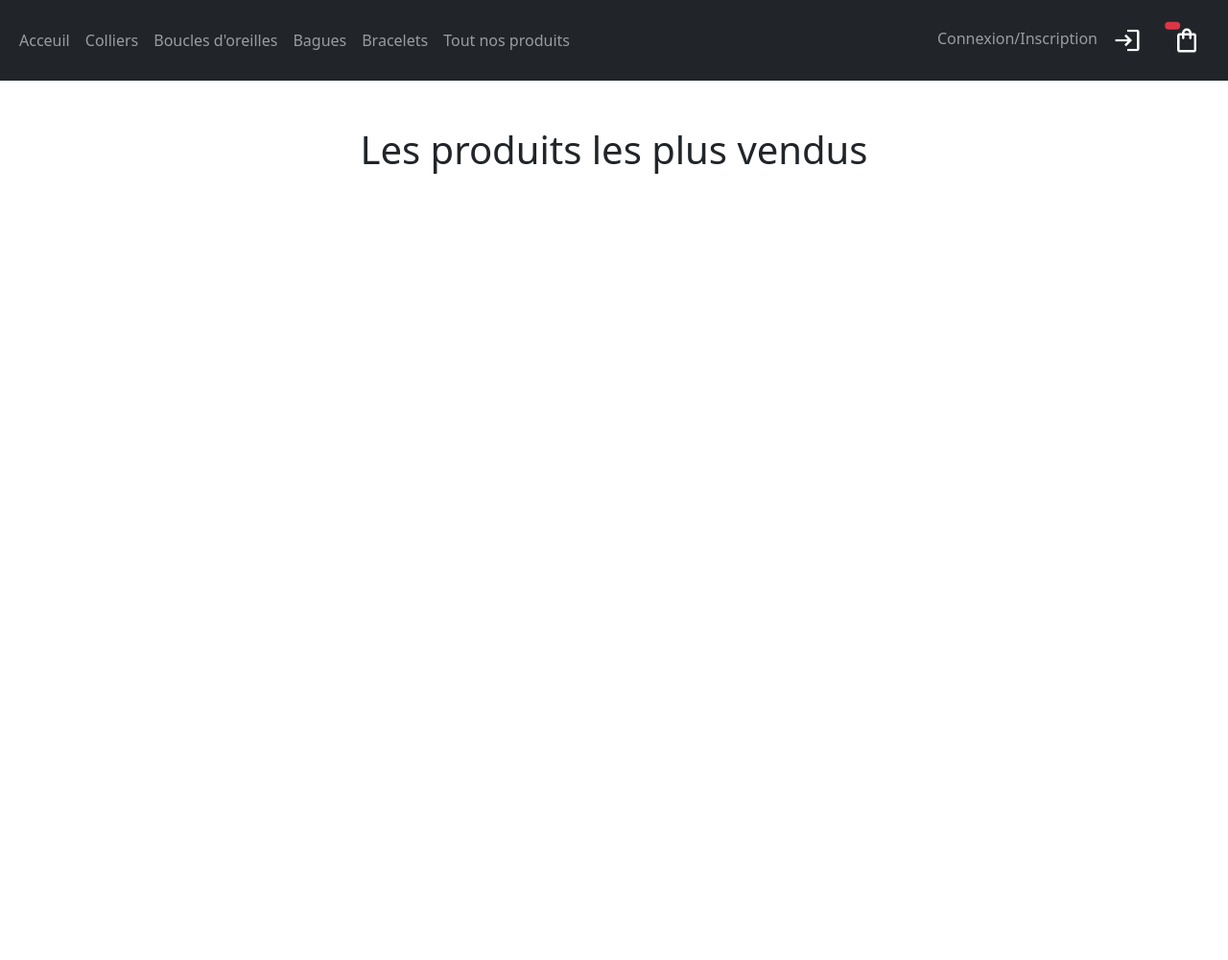
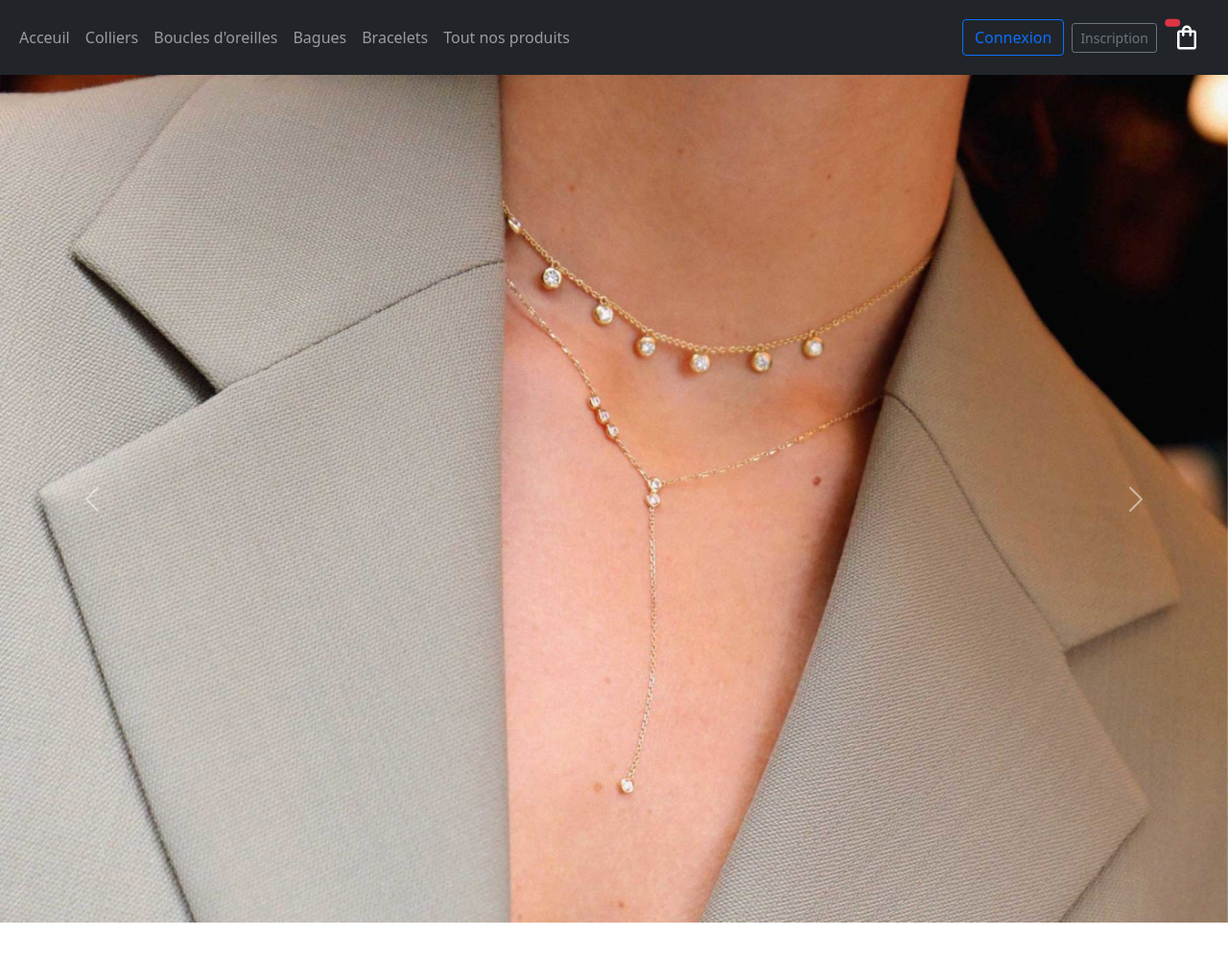
Before and after one commit to kteyssere/SymfonyMyShop, a Symfony app: template templates/homepage/index.html.twig in a window 1280 px wide. Shown: the top 1000 px of the page at 96% size. Run offline with Twig, Linux system fonts and the light colour scheme; the template is opened without the code that fills it, so the values that code supplies are empty; some libraries are stand-ins or nearby versions.

Commit message:
Changement CSS

```diff
--- a/public/css/style.css
+++ b/public/css/style.css
@@ -241,3 +241,67 @@ h1{
     height: 525px;
     width: 525px;
 }
+
+.carousel .carousel-item {
+max-height: calc(100vh - 100px); /* 100px to match whatever offsets you might need for headers etc */
+
+}
+
+.carousel-item{
+-webkit-transform-style: preserve-3d;
+-moz-transform-style: preserve-3d;
+transform-style: preserve-3d;
+}
+
+
+
+.carousel-caption{
+top: 50%;
+transform: translateY(-50%);
+bottom: initial;
+}
+
+ .cntr {
+    position: relative;
+
+  }
+
+  .image {
+    opacity: 1;
+    display: block;
+    width: 100%;
+    height: auto;
+    transition: .5s ease;
+    backface-visibility: hidden;
+  }
+
+  .middle {
+    transition: .5s ease;
+    opacity: 0;
+    position: absolute;
+    top: 50%;
+    left: 50%;
+    transform: translate(-50%, -50%);
+    -ms-transform: translate(-50%, -50%);
+    text-align: center;
+  }
+
+  .cntr:hover .image {
+    opacity: 0.3;
+  }
+
+  .cntr:hover .middle {
+    opacity: 1;
+  }
+
+  .link {
+    background-color: #393f3d;
+    color: white;
+    font-size: 16px;
+    padding: 16px 32px;
+  }
+
+  .link:hover{
+    background-color: white;
+    color: #393f3d;
+  }
--- a/src/Form/UserType.php
+++ b/src/Form/UserType.php
@@ -4,6 +4,7 @@ namespace App\Form;
 
 use App\Entity\User;
 use Symfony\Component\Form\AbstractType;
+use Symfony\Component\Form\Extension\Core\Type\EmailType;
 use Symfony\Component\Form\Extension\Core\Type\PasswordType;
 use Symfony\Component\Form\FormBuilderInterface;
 use Symfony\Component\OptionsResolver\OptionsResolver;
@@ -16,7 +17,7 @@ class UserType extends AbstractType
             ->add('name')
             ->add('password', PasswordType::class)
             ->add('address')
-            ->add('mail')
+            ->add('mail', EmailType::class)
             //->add('roles')
             //->add('last_login')
         ;
--- a/templates/base.html.twig
+++ b/templates/base.html.twig
@@ -26,7 +26,7 @@
 
     {% block menu %}
 
-        <nav class="navbar navbar-expand-lg navbar-dark bg-dark mb-5">
+        <nav class="navbar navbar-expand-lg navbar-dark bg-dark">
             <div class="container-fluid">
                 <button class="navbar-toggler" type="button" data-bs-toggle="collapse" data-bs-target="#navbarText" aria-controls="navbarText" aria-expanded="false" aria-label="Toggle navigation">
                     <span class="navbar-toggler-icon"></span>
@@ -58,32 +58,16 @@
                             <img src="{{ asset('whiteaccount.png') }}" alt="bag" class="img-bag"/>
                         </a>
                     </span>
-                        <span class="navbar-text" style="padding-top: 20px">
-                        <p>Déconnexion</p>
+                    <span class="navbar-text" style="padding-top: 20px">
+                    <a class="btn btn-sm btn-outline-secondary" href="{{ path('logout') }}" role="button">Déconnexion</a>
                     </span>
-                        <span class="navbar-text" >
 
-                        <a class="nav-link" href="{{ path('logout') }}">
-                            <img src="{{ asset('logout.png') }}" alt="bag" class="img-bag"/>
-                        </a>
-                    </span>
                     {% else %}
-                    <span class="navbar-text" style="padding-top: 20px">
-                        <p>Connexion/Inscription</p>
-                    </span>
-                    <span class="navbar-text" >
-                        <a class="nav-link" href="{{ path('login') }}" >
-                            <img src="{{ asset('login.png') }}" alt="bag" class="img-bag"/>
-                        </a>
-                    </span>
-{% endif %}
-{#                    <span class="navbar-text">
-                        <a class="nav-link" href="{{ path('shopping_cart_index') }}">
-                            <img src="{{ asset('whitebag.png') }}" alt="bag" class="img-bag"/>
 
-                        </a>
+                    <a class="btn btn-outline-primary me-2" href="{{ path('login') }}" role="button">Connexion</a>
+                    <a class="btn btn-sm btn-outline-secondary" href="{{ path('user_new') }}" role="button">Inscription</a>
 
-                    </span>#}
+                    {% endif %}
 
                     <span class="navbar-text">
                         <a class="nav-link" href="{{ path('shopping_cart_index') }}">
@@ -98,33 +82,8 @@
                 </div>
             </div>
         </nav>
-       {# <div class="topnav" id="myTopnav">
-            <a href="{{ path('homepage') }}" class="active">Acceuil</a>
-            <a href="{{ path('category_show', {id: 1}) }}">Colliers</a>
-            <a href="{{ path('category_show', {id: 2}) }}">Boucles d'oreilles</a>
-            <a href="{{ path('category_show', {id: 3}) }}">Bagues</a>
-            <a href="{{ path('category_show', {id: 4}) }}">Bracelets</a>
-#}{#            <a href="{{ path('user_index') }}">À propos</a>#}{#
-            <a href="{{ path('shopping_cart_index') }}" id="#bag" style="float:right;height:40px;width:30px;"><img src="{{ asset('bag2x.png') }}" alt="bag" class="img-bag"/></a>
-            <a href="{{ path('user_index') }}" id="#usr" style="float:right;height:40px;width:30px;"><img src="{{ asset('account.png') }}" alt="bag" class="img-bag"/></a>
-            <a href="{{ path('user_index') }}" style="float:right">À propos</a>
-            <a href="javascript:void(0);" style="font-size:15px;" class="icon" onclick="myFunction()">&#9776;</a>
-        </div>
-
-        <script>
-            function myFunction() {
-                var x = document.getElementById("myTopnav");
-                if (x.className === "topnav") {
-                    x.className += " responsive";
-                } else {
-                    x.className = "topnav";
-                }
-            }
-        </script>#}
     {% endblock %}
 
-
-
-        {% block body %}{% endblock %}
+    {% block body %}{% endblock %}
     </body>
 </html>
--- a/templates/homepage/index.html.twig
+++ b/templates/homepage/index.html.twig
@@ -2,13 +2,45 @@
 
 {% block title %}Homepage{% endblock %}
 
-{% block javascripts %}
-{% endblock %}
+
 
 {% block body %}
 
-    <div class="top-ventes">
-        <h1 class="h1-homep">Les produits les plus vendus</h1>
+<div id="categoryCarousel" class="carousel slide" data-bs-ride="carousel">
+  <div class="carousel-inner">
+    <div class="carousel-item active cntr">
+      <img src="{{ asset('necklaces.jpg') }}" class="d-block w-100 image" alt="Colliers">
+      <div class="carousel-caption d-none d-md-block middle">
+            <a class="link" href="{{ path('category_show', {id: 1}) }}">Colliers</a>
+      </div>
     </div>
+    <div class="carousel-item cntr">
+      <img src="{{ asset('earings.jpeg') }}" class="d-block w-100 image" alt="Boucles d'oreilles">
+        <div class="carousel-caption d-none d-md-block middle">
+            <a class="link" href="{{ path('category_show', {id: 2}) }}">Boucles d'oreilles</a>
+        </div>
+    </div>
+    <div class="carousel-item cntr">
+      <img src="{{ asset('rings.jpg') }}" class="d-block w-100 image" alt="Bagues">
+        <div class="carousel-caption d-none d-md-block middle">
+            <a class="link" href="{{ path('category_show', {id: 3}) }}">Bagues</a>
+        </div>
+    </div>
+    <div class="carousel-item cntr">
+      <img src="{{ asset('bracelets.jpg') }}" class="d-block w-100 image" alt="Bracelets">
+        <div class="carousel-caption d-none d-md-block middle">
+        <a class="link" href="{{ path('category_show', {id: 4}) }}">Bracelets</a>
+        </div>
+    </div>
+  </div>
+  <button class="carousel-control-prev" type="button" data-bs-target="#categoryCarousel" data-bs-slide="prev">
+    <span class="carousel-control-prev-icon" aria-hidden="true"></span>
+    <span class="visually-hidden">Previous</span>
+  </button>
+  <button class="carousel-control-next" type="button" data-bs-target="#categoryCarousel" data-bs-slide="next">
+    <span class="carousel-control-next-icon" aria-hidden="true"></span>
+    <span class="visually-hidden">Next</span>
+  </button>
+</div>
 
 {% endblock %}
--- a/templates/login/index.html.twig
+++ b/templates/login/index.html.twig
@@ -15,12 +15,10 @@
         <label for="password">Password:</label>
         <input type="password" id="password" name="_password"/>
 
-        {# If you want to control the URL the user is redirected to on success
-        <input type="hidden" name="_target_path" value="/account"/> #}
 
         <button style="margin-left: 5px" type="submit" class="btn btn-secondary btn-lg" tabindex="-1" role="button" aria-disabled="true">Se connecter</button>
     </form>
 
-    <p>Pas encore inscrit ?</p>
-    <a href="{{ path('user_new') }}" class="btn btn-secondary btn-lg" tabindex="-1" role="button" aria-disabled="true">S'inscrire</a>
+    <p>Pas encore inscrit ? <a href="{{ path('user_new') }}" tabindex="-1" aria-disabled="true">S'inscrire</a></p>
+
 {% endblock %}
```
Also changed, not shown: public/bracelets.jpg (added), public/earings.jpeg (added), public/necklaces.jpg (added), public/rings.jpg (added).
